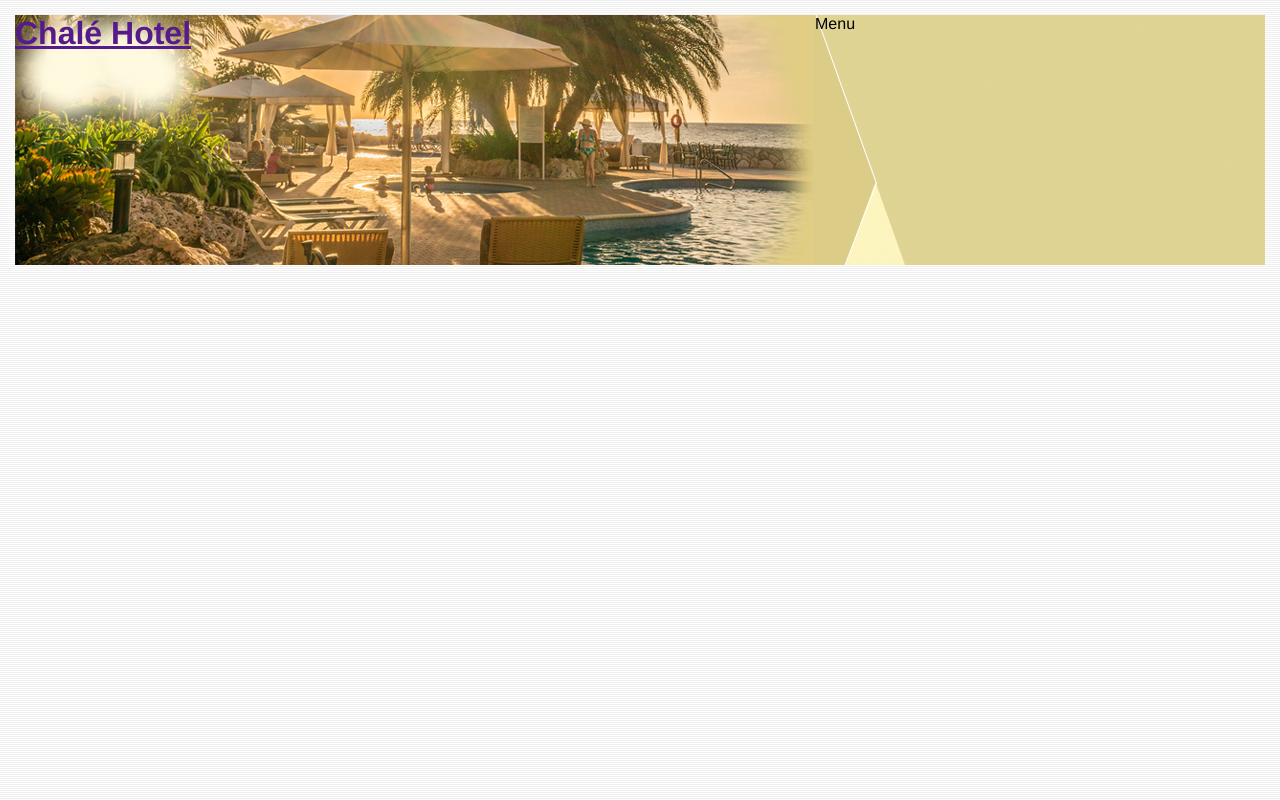
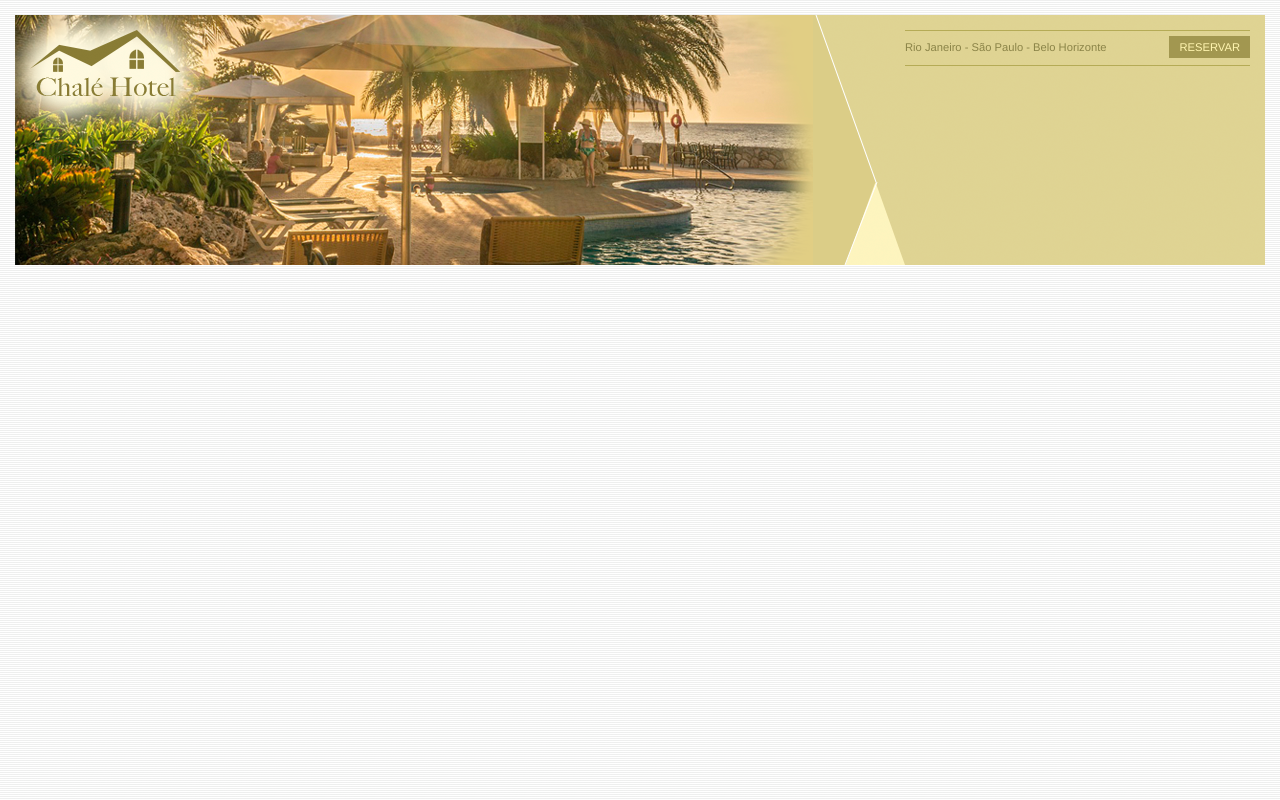
Before and after one commit to Gustavo-Bento/proj_hotel_chale, a plain HTML site: page index.html in a window 1280 px wide. Drawn offline with Linux system fonts and the light colour scheme.

Commit message:
Ajustando topo

```diff
--- a/css/estilo.css
+++ b/css/estilo.css
@@ -11,6 +11,10 @@ body {
 
 #container {
     background: #ede9cc;
+    margin: 0 auto;
+    min-width: 740px;
+    max-width: 1180px;
+
 }
 
 #topo {
@@ -27,6 +31,18 @@ body {
     height: 250px;
     top: 0;
     left: 0;
+    z-index: 2;
+}
+
+.logo a {
+    position: absolute;
+    top: 15px;
+    left: 15px;
+    z-index: 3;
+    background: url(../imagens/logo.png) no-repeat;
+    width: 151px;
+    height: 66px;
+    text-indent: -9000px;
 }
 
 #area-menu {
@@ -36,5 +52,37 @@ body {
     background: url(../imagens/topo-imagem-lateral.png) no-repeat;
     width: 450px;
     height: 250px;
+    z-index: 2;
+}
 
+#conteudo-menu {
+    margin-left: 90px;
+    margin-right: 15px;
+    padding-top: 15px;
 }
+
+#menu-locais {
+    border-bottom: 1px solid #b5ab56;
+    border-top: 1px solid #b5ab56;
+    padding-top: 5px;
+    padding-bottom: 5px;
+    font-size: 0.7em;
+    color: #8b8448;
+}
+
+#menu-locais .locais {
+    line-height: 2.1em;
+    float: left;
+}
+
+a {
+    text-decoration: none;
+}
+
+a.reserva {
+    text-transform: uppercase;
+    background: #a29750;
+    color: #fff5b0;
+    padding: 5px 10px;
+    float: right;
+}
--- a/index.html
+++ b/index.html
@@ -11,12 +11,20 @@
     <div id="conteiner">
         <div id="topo">
             <div id="area-logo">
-                <h1>
+                <h1 class="logo">
                     <a href="">Chalé Hotel</a>
                 </h1>
             </div>
             <div id="area-menu">
-                Menu
+                <div id="conteudo-menu">
+                    <div id="menu-locais">
+                        <span class="locais">
+                            Rio Janeiro - São Paulo - Belo Horizonte
+                        </span>
+                        <a class="reserva" href="">Reservar</a>
+                        <div style="clear:both"></div>
+                    </div>
+                </div>
             </div>
         </div>
     </div>
```
